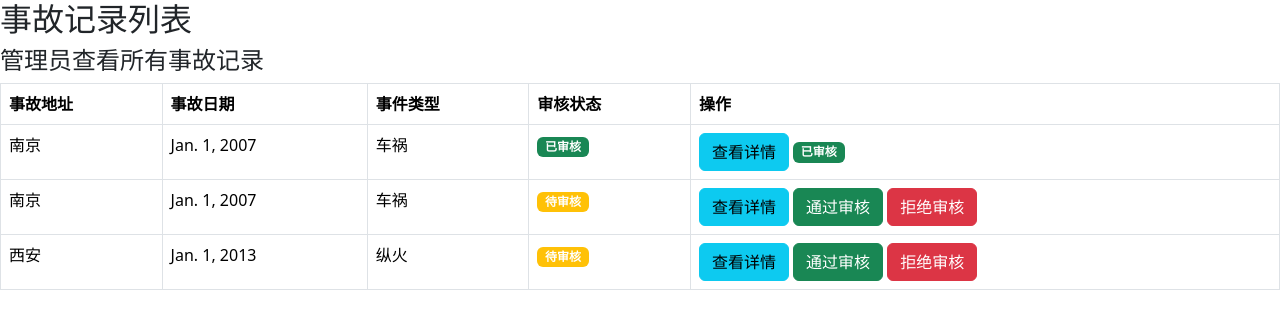
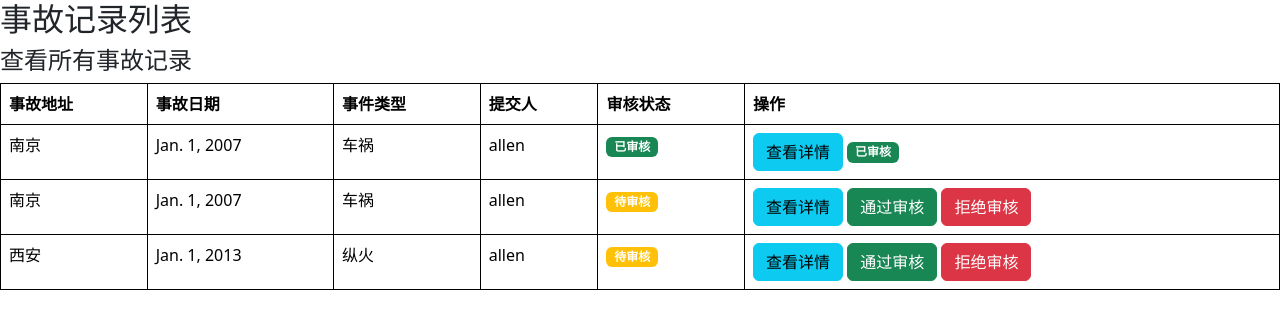
Before and after one commit to czchengxuyuan/xianzhong_statistics, a Django app: page /accident/ in a window 1280 px wide. Shown: the top 329 px of the page. Run offline with Django 5.2, Linux system fonts and the light colour scheme; a user stored in the database is signed in; data comes from the database, SQL or seed files in the repository; both versions use the stored data as it was after the commit.

Commit message:
add table style

```diff
--- a/data/views.py
+++ b/data/views.py
@@ -26,7 +26,6 @@ def accident_list(request):
         accidents = Accident.objects.all()
     else:
         accidents = Accident.objects.filter(Q(created_by=request.user) & Q(is_approved=True) | Q(is_approved=False))
-    print(accidents)
     return render(request, 'data/accident_list.html', {'accidents': accidents})
 
 def is_admin(user):
--- a/templates/data/accident_list.html
+++ b/templates/data/accident_list.html
@@ -1,4 +1,3 @@
-<!-- data/templates/data/accident_list.html -->
 {% extends 'base_generic.html' %}
 
 {% block content %}
@@ -6,35 +5,38 @@
 
 <!-- 如果是管理员，显示所有事故 -->
 {% if user.is_staff %}
-    <h4>管理员查看所有事故记录</h4>
+    <h4>查看所有事故记录</h4>
 {% else %}
-    <h4>普通用户查看自己的事故记录</h4>
+    <h4>查看提交的事故记录</h4>
 {% endif %}
 
-<table class="table table-bordered">
+<!-- 为表格添加自定义样式 -->
+<table class="table table-bordered" style="border-collapse: collapse; width: 100%; border: 1px solid black;">
     <thead>
         <tr>
-            <th>事故地址</th>
-            <th>事故日期</th>
-            <th>事件类型</th>
-            <th>审核状态</th>
-            <th>操作</th>
+            <th style="border: 1px solid black; padding: 8px;">事故地址</th>
+            <th style="border: 1px solid black; padding: 8px;">事故日期</th>
+            <th style="border: 1px solid black; padding: 8px;">事件类型</th>
+            <th style="border: 1px solid black; padding: 8px;">提交人</th>
+            <th style="border: 1px solid black; padding: 8px;">审核状态</th>
+            <th style="border: 1px solid black; padding: 8px;">操作</th>
         </tr>
     </thead>
     <tbody>
         {% for accident in accidents %}
         <tr>
-            <td>{{ accident.address }}</td>
-            <td>{{ accident.accident_date }}</td>
-            <td>{{ accident.accident_type }}</td>
-            <td>
+            <td style="border: 1px solid black; padding: 8px;">{{ accident.address }}</td>
+            <td style="border: 1px solid black; padding: 8px;">{{ accident.accident_date }}</td>
+            <td style="border: 1px solid black; padding: 8px;">{{ accident.accident_type }}</td>
+            <td style="border: 1px solid black; padding: 8px;">{{ accident.created_by }}</td>
+            <td style="border: 1px solid black; padding: 8px;">
                 {% if accident.is_approved %}
                     <span class="badge bg-success">已审核</span>
                 {% else %}
                     <span class="badge bg-warning">待审核</span>
                 {% endif %}
             </td>
-            <td>
+            <td style="border: 1px solid black; padding: 8px;">
                 <!-- 普通用户只能查看自己的事故详细信息 -->
                 <a href="{% url 'accident_detail' accident.id %}" class="btn btn-info">查看详情</a>
 
@@ -51,7 +53,7 @@
         </tr>
         {% empty %}
         <tr>
-            <td colspan="5" class="text-center">没有事故记录。</td>
+            <td colspan="6" class="text-center" style="border: 1px solid black; padding: 8px;">没有事故记录。</td>
         </tr>
         {% endfor %}
     </tbody>
```
Also changed, not shown: db.sqlite3.
